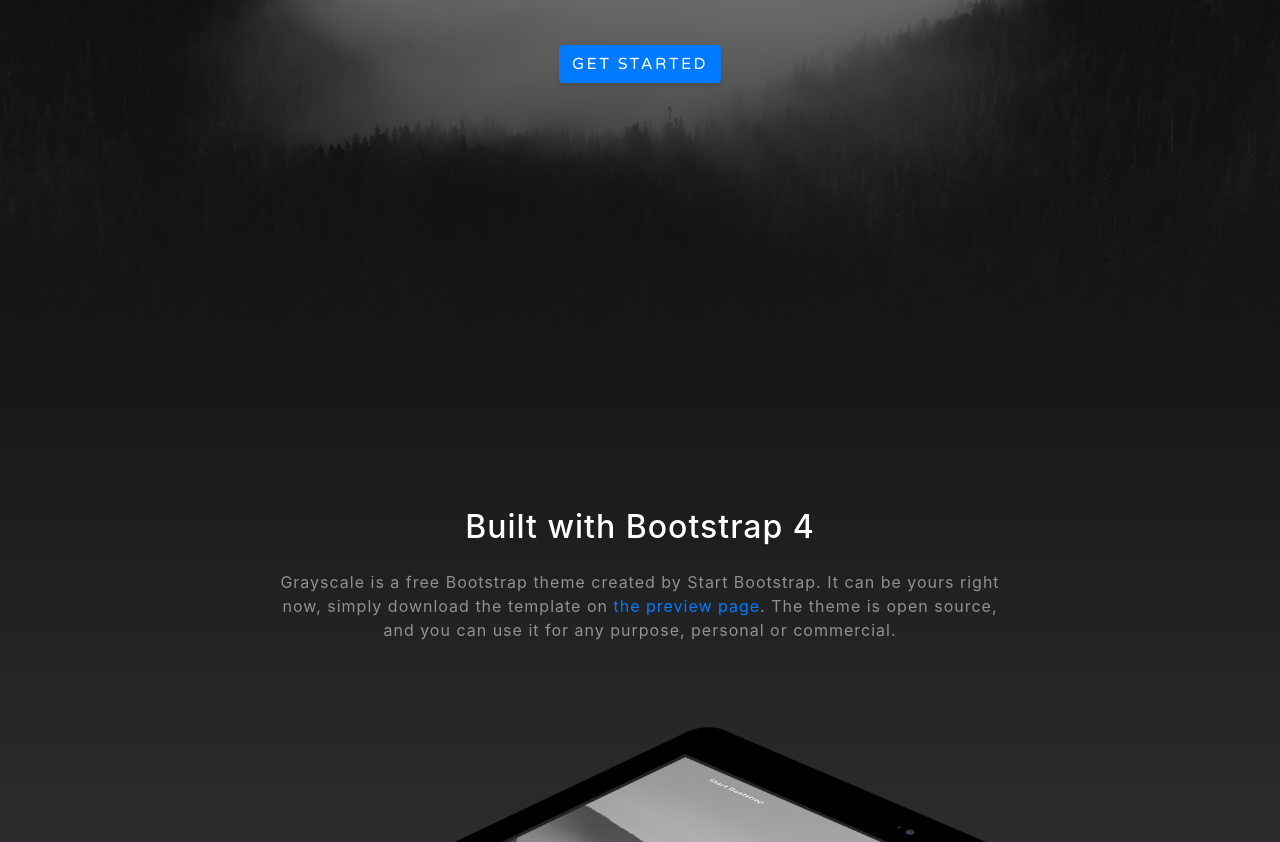
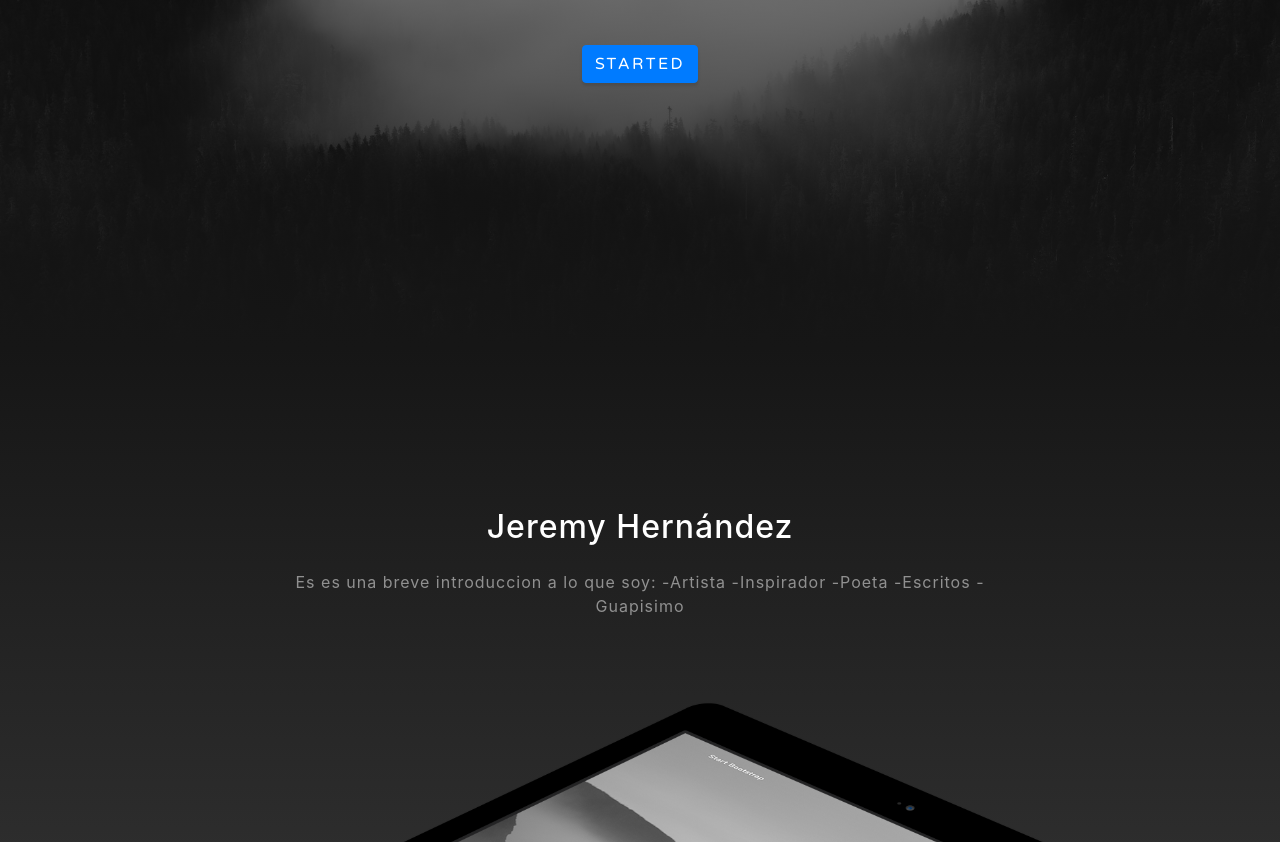
Before and after one commit to Hernandez2299/page22, a website with bundled scripts: page index.html in a window 1280 px wide. Shown: the part 452-1294 px from the top of the page. Built offline with nearby package versions, Linux system fonts and the light colour scheme.

Commit message:
Update index.html

```diff
--- a/index.html
+++ b/index.html
@@ -56,7 +56,8 @@
         <h1 class="mx-auto my-0 text-uppercase">Proyect A</h1>
         <h2 class="text-white-50 mx-auto mt-2 mb-5">Pagina wed dedicada a ganar un punto en introduccion a software con t
         para no quedarme</h2>
-        <a href="#about" class="btn btn-primary js-scroll-trigger">Get Started</a>
+        <a href="#about" class="btn btn-primary js-scroll-trigger">
+          Started</a>
       </div>
     </div>
   </header>
@@ -66,9 +67,13 @@
     <div class="container">
       <div class="row">
         <div class="col-lg-8 mx-auto">
-          <h2 class="text-white mb-4">Built with Bootstrap 4</h2>
-          <p class="text-white-50">Grayscale is a free Bootstrap theme created by Start Bootstrap. It can be yours right now, simply download the template on
-            <a href="http://startbootstrap.com/template-overviews/grayscale/">the preview page</a>. The theme is open source, and you can use it for any purpose, personal or commercial.</p>
+          <h2 class="text-white mb-4">Jeremy Hernández</h2>
+          <p class="text-white-50">Es es una breve introduccion a lo que soy:
+          -Artista
+          -Inspirador
+          -Poeta
+          -Escritos
+          -Guapisimo</p>
         </div>
       </div>
       <img src="img/ipad.png" class="img-fluid" alt="">
```
